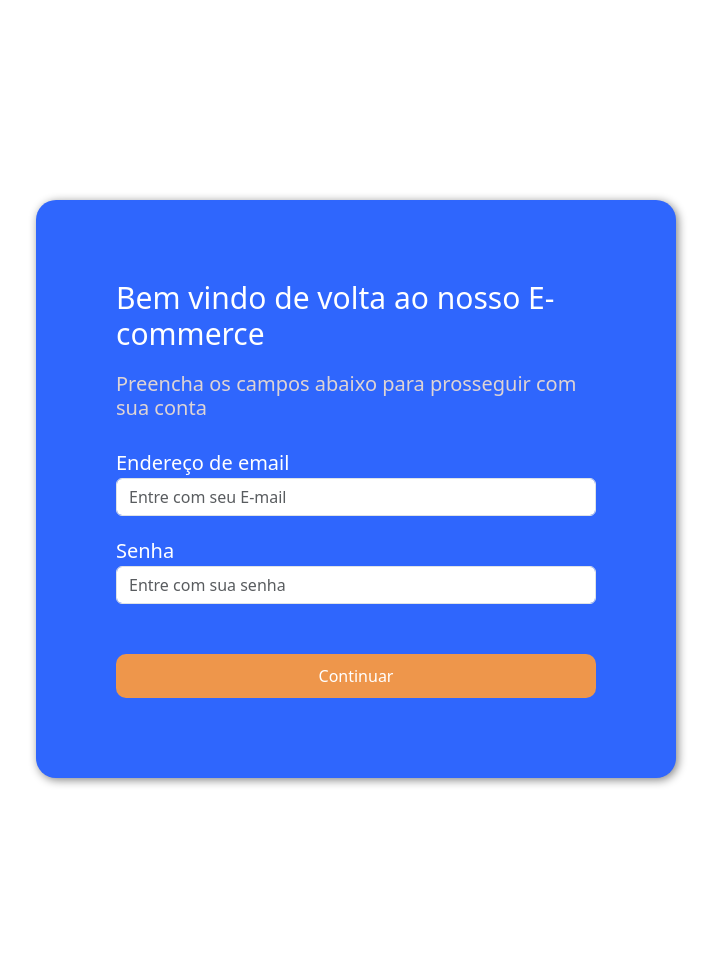
After one commit to Luc033/Hardware-and-Cia, a PHP site: page /login.html in a window 1280 px wide. The commit adds this page. Shown: the whole page, without its empty margins (284-999 px from the left). Run offline with PHP 8.4, Linux system fonts and the light colour scheme.

Commit message:
tela de login concluida

```diff
--- a/estilos/style.css
+++ b/estilos/style.css
@@ -269,6 +269,63 @@ body {
     margin: 0;
 }
 
+/* Parte de login */
+.login-body {
+    align-items: center;
+    display: flex;
+    flex-direction: row;
+    flex-wrap: wrap;
+    justify-content: center;
+}
+
+.form-login {
+    width: max(50%, 400px);
+    background-color: var(--blue-color);
+    margin: 200px 0;
+    padding: 80px;
+    color: white;
+    border-radius: 20px;
+    box-shadow: 2px 2px 10px rgba(0, 0, 0, 0.493);
+}
+
+.form-login h1 {
+    color: white;
+    font-size: 30px;
+    margin-bottom: 20px;
+}
+
+.form-login h2 {
+    font-size: 20px;
+    color: rgb(222, 212, 212);
+}
+
+.form-login label {
+    font-size: 20px;
+    margin-top: 20px;
+}
+
+.form-login button {
+    color: white;
+    margin-top: 50px;
+    padding: 10px;
+    background-color: var(--light-orange-color);
+    border-radius: 10px;
+    width: 100%;
+    border: none;
+    text-align: center;
+}
+
+.form-login button:hover {
+    background-color: #e48736;
+    transition: .5s;
+    transform: scale(1.01);
+}
+
+.form-login a {
+    text-align: center;
+}
+
+
 /* media querie para tablets */
 @media (max-width: 992px) {
 
@@ -288,6 +345,10 @@ body {
         height: 48.5px;
     }
 
+    .form-login {
+        width: 90%;
+    }
+
 }
 
 /* Media querie para celulares */
@@ -298,8 +359,6 @@ body {
         padding: 0px;
     }
 
-
-
     .card a {
         font-size: 15px;
     }
@@ -308,4 +367,18 @@ body {
         height: 48.5px;
     }
 
+    .form-login {
+        width: 90vw;
+        margin: 100px 0px;
+        padding: 100px 20px;
+    }
+
+    .form-login h1 {
+        font-size: 22px;
+    }
+
+    .form-login h2 {
+        font-size: 16px;
+    }
+
 }
--- a/index.html
+++ b/index.html
@@ -56,7 +56,7 @@
         </nav>
         <i class="icon-login-nav-header fa fa-camera "></i>
         <div class="div-login-header">
-            <a href="" class="a-il-ul-nav-header"><i class="icon-login-nav-header bi bi-person-circle ">Login</i></a>
+            <a href="login.html" class="a-il-ul-nav-header"><i class="icon-login-nav-header bi bi-person-circle ">Login</i></a>
         </div>
     </header>
 
--- /dev/null
+++ b/login.html
@@ -0,0 +1,59 @@
+<!DOCTYPE html>
+<html lang="pt-br">
+<head>
+    <meta charset="UTF-8">
+    <meta http-equiv="X-UA-Compatible" content="IE=edge">
+    <meta name="viewport" content="width=device-width, initial-scale=1.0">
+    <title>Tela de login</title>
+    <!-- reset incluído-->
+    <link rel="stylesheet" href="estilos/reset.css">
+
+    <!-- css -->
+    <link rel="stylesheet" href="estilos/style.css">
+
+    <!-- BootStrap Css -->
+    <link href="https://cdn.jsdelivr.net/npm/bootstrap@5.3.0-alpha1/dist/css/bootstrap.min.css" rel="stylesheet"
+        integrity="sha384-GLhlTQ8iRABdZLl6O3oVMWSktQOp6b7In1Zl3/Jr59b6EGGoI1aFkw7cmDA6j6gD" crossorigin="anonymous">
+
+    <!-- Bootstrap js -->
+    <script src="https://cdn.jsdelivr.net/npm/bootstrap@5.3.0-alpha1/dist/js/bootstrap.bundle.min.js"
+        integrity="sha384-w76AqPfDkMBDXo30jS1Sgez6pr3x5MlQ1ZAGC+nuZB+EYdgRZgiwxhTBTkF7CXvN"
+        crossorigin="anonymous"></script>
+
+    <!-- Bootstrap Icons -->
+    <link rel="stylesheet" href="https://cdn.jsdelivr.net/npm/bootstrap-icons@1.10.3/font/bootstrap-icons.css">
+
+    <!-- FONT-FAMILY-->
+    <!-- Poppins -->
+    <link
+        href="https://fonts.googleapis.com/css2?family=Montserrat:wght@100&family=Poppins:ital,wght@0,100;0,200;0,300;0,400;0,500;0,600;0,700;0,800;0,900;1,100;1,200;1,300;1,400;1,500;1,600;1,700;1,800;1,900&family=Roboto:wght@100&display=swap"
+        rel="stylesheet">
+
+    <!-- Roboto -->
+    <link
+        href="https://fonts.googleapis.com/css2?family=Roboto:ital,wght@0,100;0,300;0,400;0,500;0,700;0,900;1,100;1,300;1,400;1,500;1,700;1,900&display=swap"
+        rel="stylesheet">
+</head>
+<body class="login-body">
+
+    <div class="form-login">
+        <div class="row">
+            <h1>Bem vindo de volta ao nosso E-commerce</h1>
+            <h2>Preencha os campos abaixo para prosseguir com sua conta</h2>
+            <div class="form-group email">
+                <label for="email">Endereço de email</label>
+                <input type="email" name="email" class="form-control" id="email" placeholder="Entre com seu E-mail">
+            </div>
+            <div class="form-group">
+                <label for="password">Senha</label>
+                <input type="password" class="form-control" placeholder="Entre com sua senha">
+            </div>
+            <a href="#">
+                <button type="submit">Continuar</button>
+            </a>
+        </div>
+    </div>
+
+    <script src="js/index.js"></script>
+</body>
+</html>
```
Also changed, not shown: cadastro.html (added, +44 -0 lines).
